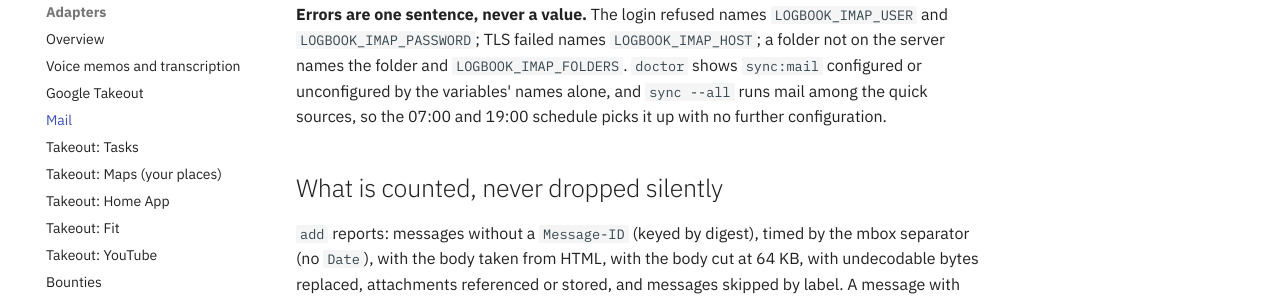
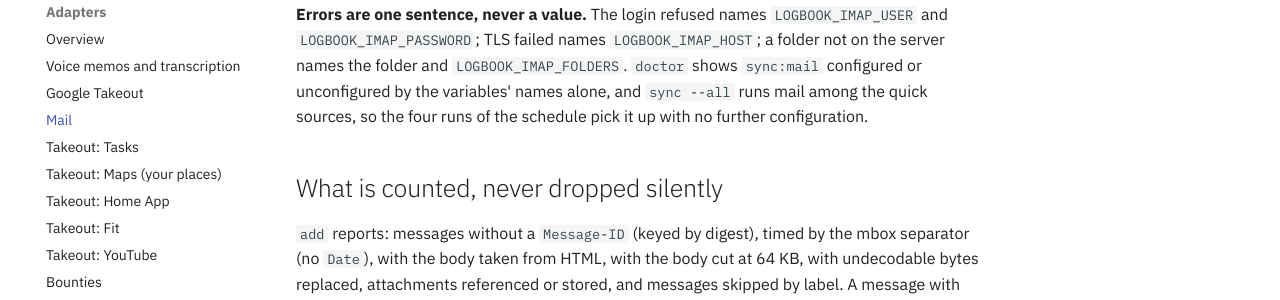
Before and after one commit to bighydro/logbook, an MkDocs documentation site: the page built from docs/adapters/mail.md, in a window 1280 px wide and 900 px high, scrolled down 3465 px. Shown: the part 348-648 px from the top of the window. Built offline with MkDocs 1.6.1 and Material for MkDocs 9.7.7, drawn with Linux system fonts in a browser that asks for light colours; comment, search, counter and statistics services are not loaded.

Commit message:
docs: four runs, not two, wherever the schedule is named
The sync command's docstring, the commands table, the mail adapter's
page; and the two schedule tests that read printed sudo commands compare
them as `Command.text` quotes them, so they hold on Windows too.

Co-Authored-By: Claude Opus 5.5 <noreply@anthropic.com>
Claude-Session: https://claude.ai/code/session_01Mon1Bggg3bMDNoN4gdnbnr
Signed-off-by: bighydro <122497530+bighydro@users.noreply.github.com>

```diff
--- a/docs/adapters/mail.md
+++ b/docs/adapters/mail.md
@@ -126,8 +126,8 @@ the summary names each folder's mark.
 **Errors are one sentence, never a value.** The login refused names `LOGBOOK_IMAP_USER` and
 `LOGBOOK_IMAP_PASSWORD`; TLS failed names `LOGBOOK_IMAP_HOST`; a folder not on the server names the
 folder and `LOGBOOK_IMAP_FOLDERS`. `doctor` shows `sync:mail` configured or unconfigured by the
-variables' names alone, and `sync --all` runs mail among the quick sources, so the 07:00 and 19:00
-schedule picks it up with no further configuration.
+variables' names alone, and `sync --all` runs mail among the quick sources, so the four runs of the
+schedule pick it up with no further configuration.
 
 ## What is counted, never dropped silently
 
```
Also changed, not shown: docs/commands.md (+1 -1 lines), 2 other files.
